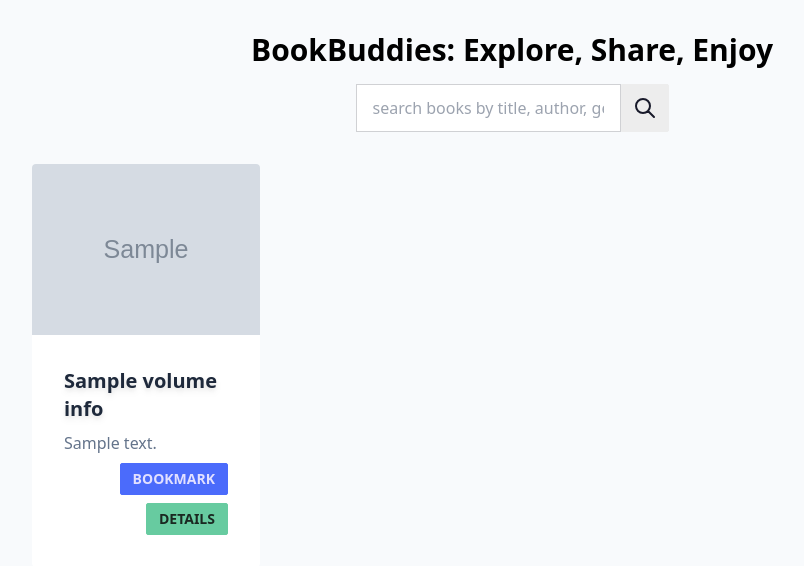
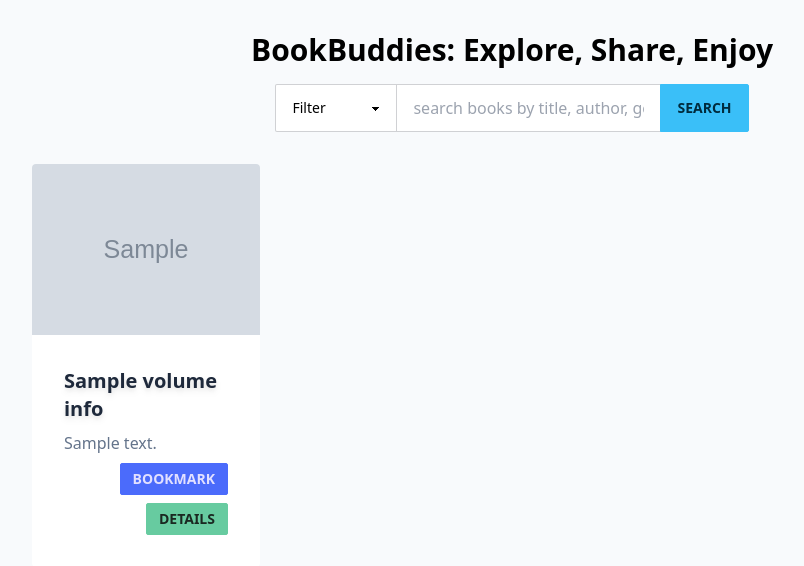
Before and after one commit to samiulalimsaad/book_recommendation_django, a Django app: template books/templates/index.html in a window 1280 px wide. Shown: the part 64-630 px from the top of the page, without its empty margins (128-932 px from the left). Run offline with Django 3.2, Linux system fonts and the light colour scheme; the template is opened without the code that fills it: most values are stand-ins (such as "Sample title", 1, 10 or a date in 2020); grey boxes marked "Sample" are stand-in pictures; some libraries are stand-ins or nearby versions.

Commit message:
search by category template added

```diff
--- a/books/templates/index.html
+++ b/books/templates/index.html
@@ -9,32 +9,48 @@
                 <div class="justify-center form-control">
                     <form method="POST" action="/" class="input-group">
                         {% csrf_token %}
-                        <input
-                            type="text"
-                            name="query"
-                            placeholder="search books by title, author, genre, or keywords"
-                            class="input input-bordered"
-                        />
-                        <button class="btn btn-square">
-                            <svg
-                                xmlns="http://www.w3.org/2000/svg"
-                                class="w-6 h-6"
-                                fill="none"
-                                viewBox="0 0 24 24"
-                                stroke="currentColor"
+                        <div class="join">
+                            <select
+                                class="select select-bordered join-item"
+                                name="filter"
                             >
-                                <path
-                                    stroke-linecap="round"
-                                    stroke-linejoin="round"
-                                    stroke-width="2"
-                                    d="M21 21l-6-6m2-5a7 7 0 11-14 0 7 7 0 0114 0z"
-                                />
-                            </svg>
-                        </button>
+                                <option disabled selected>Filter</option>
+                                <option value="keywords">Keywords</option>
+                                <option value="title">Title</option>
+                                <option value="author">Author</option>
+                                <option value="genre">Genre</option>
+                            </select>
+                            <script>
+                                document.querySelector(
+                                    `[value="{{ filter }}"]`
+                                ).selected = true;
+                            </script>
+                            <div>
+                                <div>
+                                    <input
+                                        class="input input-bordered join-item"
+                                        type="text"
+                                        name="query"
+                                        placeholder="search books by title, author, genre, or keywords"
+                                    />
+                                </div>
+                            </div>
+                            <div class="indicator">
+                                <button class="btn join-item btn-info">
+                                    Search
+                                </button>
+                            </div>
+                        </div>
                     </form>
                 </div>
             </div>
             <div class="container mx-auto">
+                {% if query and filter %}
+                <div class="my-8">
+                    Search Result of {{ query }} for {{ filter }} category
+                </div>
+                {% endif %}
+
                 <div
                     class="grid grid-cols-1 gap-4 md:grid-cols-2 lg:grid-cols-4"
                 >
```
